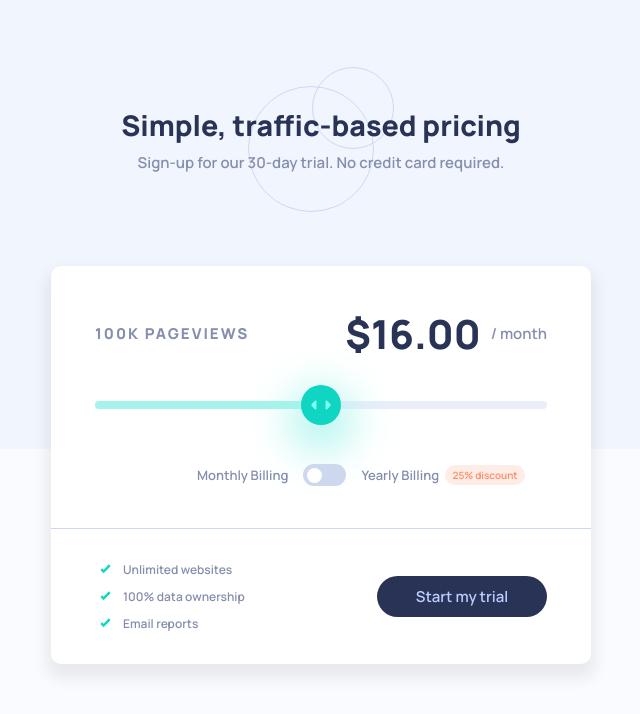
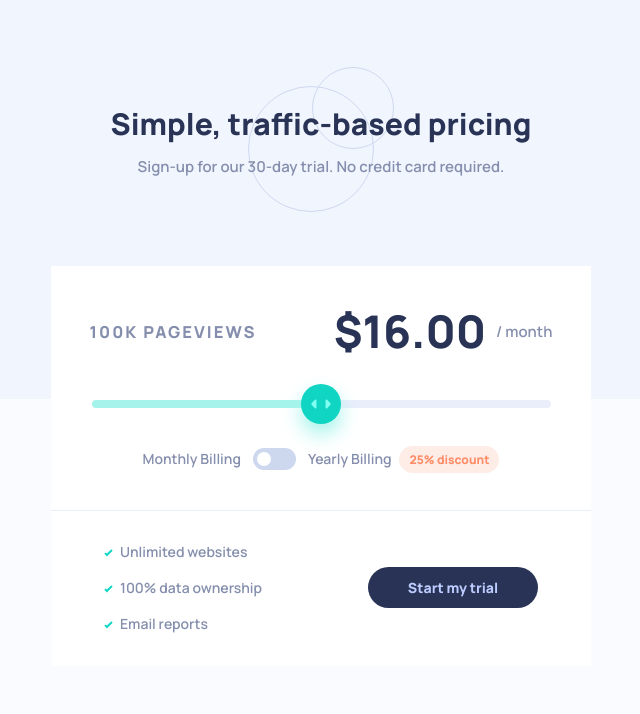
Before and after one commit to Mhmd-Tarek-Mhmd/Interactive-pricing-component, a plain HTML site: page index.html in a window 1280 px wide. Shown: the whole page, without its empty margins (319-959 px from the left). Drawn offline with Linux system fonts and the light colour scheme.

Commit message:
enhanced

```diff
--- a/index.html
+++ b/index.html
@@ -2,476 +2,458 @@
 <html lang="en">
   <head>
     <meta charset="UTF-8" />
+    <meta http-equiv="X-UA-Compatible" content="IE=edge" />
     <meta name="viewport" content="width=device-width, initial-scale=1.0" />
-    <title>Interactive pricing component</title>
     <link rel="preconnect" href="https://fonts.googleapis.com" />
     <link rel="preconnect" href="https://fonts.gstatic.com" crossorigin />
     <link
       rel="stylesheet"
       href="https://fonts.googleapis.com/css2?family=Manrope:wght@600;800&display=swap"
     />
-
-    <!-- Component Style -->
+    <title>Interactive pricing component</title>
     <style>
-      /* Global style */
-      *,
-      *::before,
-      *::after {
+      /* Global styles */
+      * {
+        margin: 0;
         padding: 0;
-        margin: 0;
         box-sizing: border-box;
       }
-      :root {
-        --primary: hsl(227, 35%, 25%);
-        --white: hsl(0, 0%, 100%);
-        --full-slider: hsl(174, 77%, 80%);
-        --strong-cyan: hsl(174, 86%, 45%);
+      body {
+        color: hsl(225, 20%, 60%);
+        font: 600 15px/1.5 "Manrope", sans-serif;
+        background: hsl(230, 100%, 99%) url(images/bg-pattern.svg) no-repeat
+          center center/ contain;
       }
+      @media (min-width: 768px) {
         body {
-        height: calc(800px - 67px);
-        color: hsl(225, 20%, 60%);
-        font: 600 15px "Manrope", sans-serif;
-        background: url(images/bg-pattern.svg) hsl(230, 100%, 99%) no-repeat;
+          background-position: left top;
         }
-      @media (max-width: 750px) {
-        body {
-          height: calc(1600px - 114px);
-          font: 600 25px "Manrope", sans-serif;
-          background: url(images/bg-pattern.svg) no-repeat;
-          background-size: 343%;
+      }
+      button {
+        border: none;
+        font: inherit;
+        color: inherit;
+        background: none;
+      }
+
+      /* Component styles */
+      section {
+        gap: 64px;
+        display: grid;
+        align-content: center;
+        justify-content: center;
+        padding: 114px 24px 50px;
+        grid-template-rows: 290px 956px;
+        grid-template-columns: minmax(0, 540px);
+      }
+      .txt {
+        gap: 20px;
+        display: grid;
+        align-content: center;
+        text-align: center;
+        background: url(images/pattern-circles.svg) no-repeat center bottom /
+          contain;
+      }
+      .txt h1 {
+        font-size: 2em;
+        font-weight: 800;
+        color: hsl(227, 35%, 25%);
+      }
+      @media (min-width: 768px) {
+        section {
+          gap: 54px;
+          padding-top: 67px;
+          grid-template-rows: 145px 400px;
+        }
+        .txt {
+          gap: 10px;
+        }
+        .txt br {
+          display: none;
         }
       }
 
-      /* Utilities */
-      .center-grid {
+      form {
+        height: 100%;
         display: grid;
+        /*align-items: center;
+        align-content: center;
+        justify-content: center; */
+        background-color: #fff;
         align-content: center;
       }
-      .center-flex {
-        display: flex;
-        justify-content: center;
-        align-items: center;
+      form .separator {
+        width: 100%;
+        height: 1px;
+        margin: 40px 0 30px;
+        background-color: hsl(224, 65%, 95%);
       }
-      .justify-between-flex {
-        display: flex;
-        justify-content: space-between;
-        align-items: center;
-      }
-      .flex-wrap {
-        flex-wrap: wrap;
-      }
-      .text-center {
+      @media (max-width: 767px) {
+        form {
           text-align: center;
         }
-      @media (max-width: 750px) {
-        .mobile-column-direction {
-          flex-direction: column;
-        }
-        .mobile-text-center {
-          text-align: center;
-        }
-      }
-
-      .hide {
-        display: none;
-      }
-      .show {
-        display: block;
-      }
-      @media (max-width: 750px) {
-        .mobile-hide {
-          display: none;
-        }
-        .mobile-show {
-          display: block;
+        form .separator {
+          height: 2px;
+          margin: 76px 0 50px;
         }
       }
 
       /*
-      ** Header
+        [1] Wrapper
       */
-      header {
-        min-height: 145px;
-        margin: 67px 0 54px;
-        background: url(images/pattern-circles.svg) no-repeat center;
+      .wrapper {
+        display: grid;
       }
-      header h1 {
-        font-weight: 800;
-        font-size: 1.9em;
-        margin-bottom: 7px;
-        color: var(--primary);
-      }
-      @media (max-width: 750px) {
-        header {
-          min-height: 290px;
-          margin: 114px 0 64px;
-          background-size: contain;
-        }
-        header h1 {
-          font-size: 1.6em;
-          margin-bottom: 15px;
-        }
-        header p {
-          line-height: 1.8;
-          font-size: 26px;
-        }
-      }
-
-      /*
-      ** Card
-      */
-      .card {
-        width: 90%;
-        max-width: 655px;
-        margin: 0 auto;
-        border-radius: 20px;
-        background-color: var(--white);
-        box-shadow: 0 10px 15px 5px rgb(0 0 0 / 7%);
-      }
-      @media (min-width: 751px) {
-        .card {
-          width: 540px;
-          border-radius: 10px;
-        }
-      }
-
-      /* [1] Card Body */
-      .card-body {
-        height: 262px;
-        padding: 40px 44px;
-      }
-      .card-body > div:last-child {
-        font-size: 13px;
-        padding-left: 80px;
-      }
-      .card-body .views {
+      .views {
+        font-size: 1.1em;
         font-weight: 800;
         letter-spacing: 2px;
         text-transform: uppercase;
       }
-      .card-body .price span {
-        font-size: 40px;
+      .price {
+        gap: 10px;
+        display: flex;
+        align-items: center;
+        justify-content: center;
+      }
+      .price span {
+        font-size: 3em;
         font-weight: 800;
-        margin-right: 10px;
-        color: var(--primary);
+        color: hsl(227, 35%, 25%);
       }
-      .card-body .discount {
-        width: 80px;
-        height: 20px;
-        font-size: 10px;
-        margin-left: 6px;
-        line-height: 20px;
-        border-radius: 25px;
-        color: hsl(15, 100%, 70%);
-        background-color: hsl(14, 92%, 95%);
-      }
-      @media (max-width: 750px) {
-        .card-body {
-          height: 554px;
-          padding: 67px 0;
-        }
-        .card-body > div:last-child {
-          font-size: 24px;
-          padding-left: 65px;
-        }
-        .card-body .views {
-          letter-spacing: 3px;
-        }
-        .card-body .price {
-          font-size: 27px;
-          margin-bottom: 70px;
-        }
-        .card-body .price span {
-          font-size: 63px;
-          margin-right: 20px;
-        }
-        .card-body .discount {
-          width: 81px;
-          height: 38px;
-          font-size: 20px;
-          line-height: 39px;
-          margin-left: 11px;
-        }
+      .slider {
+        -webkit-appearance: none;
+        -moz-appearance: none;
+        appearance: none;
+        cursor: pointer;
+        width: 85%;
+        height: 16px;
+        max-width: 558px;
+        margin: 80px auto;
+        border-radius: 10px;
+        background: hsl(224, 65%, 95%)
+          linear-gradient(hsl(174, 77%, 80%), hsl(174, 77%, 80%)) no-repeat left /
+          50%;
       }
 
-      /* Slider component */
-      input[type="range"] {
-        -webkit-appearance: none;
-        width: 90%;
-        max-width: 558px;
-        height: 16px;
-        border-radius: 10px;
-        margin: 80px auto;
-
-        background: hsl(224, 65%, 95%);
-        background-image: linear-gradient(
-          var(--full-slider),
-          var(--full-slider)
-        );
-        background-size: 50%, 100%;
-        background-repeat: no-repeat;
-      }
-      input[type="range"]:focus {
+      /*.slider:focus {
         outline: none;
-      }
-      @media (min-width: 751px) {
-        input[type="range"] {
-          width: 100%;
+      }*/
+      @media (min-width: 768px) {
+        .slider {
+          order: 3;
           height: 8px;
-          margin: 40px auto 55px;
-          order: 3;
+          margin: 34px auto 0;
         }
       }
 
       /* Chrome, Edge, Safari */
-      input[type="range"]::-webkit-slider-thumb {
+      .slider::-webkit-slider-thumb {
         -webkit-appearance: none;
+        appearance: none;
         cursor: grab;
         width: 80px;
         height: 80px;
         border-radius: 50%;
-        background: url(images/icon-slider.svg) var(--strong-cyan) no-repeat
+        background: url(images/icon-slider.svg) hsl(174, 86%, 45%) no-repeat
           center;
         background-size: 50%;
-        box-shadow: 0 15px 45px 10px var(--full-slider);
+        box-shadow: 0 10px 20px hsl(174deg 77% 80%);
       }
-      input[type="range"]::-webkit-slider-thumb:hover {
-        background-color: var(--full-slider);
+      .slider::-webkit-slider-thumb:active {
+        cursor: grabbing;
+      }
+      .slider::-webkit-slider-thumb:hover {
+        background-color: hsl(174, 77%, 80%);
       }
       /* Firefox */
-      input[type="range"]::-moz-range-thumb {
-        cursor: pointer;
+      .slider::-moz-range-thumb {
+        -moz-appearance: none;
+        appearance: none;
+        cursor: grab;
         width: 80px;
         height: 80px;
         border-radius: 50%;
         border: none;
-        background: url(images/icon-slider.svg) var(--strong-cyan) no-repeat
+        background: url(images/icon-slider.svg) hsl(174, 86%, 45%) no-repeat
           center;
-        box-shadow: 0 25px 50px 15px var(--full-slider);
+        box-shadow: 0 10px 20px hsl(174deg 77% 80%);
       }
-      input[type="range"]::-moz-range-thumb:hover {
-        background-color: var(--full-slider);
+      .slider::-moz-range-thumb:active {
+        cursor: grabbing;
+      }
+      .slider::-moz-range-thumb:hover {
+        background-color: hsl(174deg 77% 80%);
       }
       /* IE */
-      input[type="range"]::-ms-thumb {
-        cursor: pointer;
+      .slider::-ms-thumb {
+        appearance: none;
+        cursor: grab;
         width: 80px;
         height: 80px;
         border-radius: 50%;
         border: none;
-        background: url(images/icon-slider.svg) var(--strong-cyan) no-repeat
+        background: url(images/icon-slider.svg) hsl(174, 86%, 45%) no-repeat
           center;
-        box-shadow: 0 25px 50px 15px var(--full-slider);
+        box-shadow: 0 10px 20px hsl(174deg 77% 80%);
       }
-      input[type="range"]::-ms-thumb:hover {
-        background-color: var(--full-slider);
+      .slider::-ms-thumb:active {
+        cursor: grabbing;
       }
-      @media (min-width: 751px) {
-        input[type="range"]::-webkit-slider-thumb {
+      .slider::-ms-thumb:hover {
+        background-color: hsl(174deg 77% 80%);
+      }
+      @media (min-width: 768px) {
+        .wrapper {
+          display: flex;
+          flex-wrap: wrap;
+          align-items: center;
+          justify-content: space-around;
+        }
+        .slider::-webkit-slider-thumb {
           width: 40px;
           height: 40px;
         }
-        input[type="range"]::-moz-range-thumb {
+        .slider::-moz-range-thumb {
           width: 40px;
           height: 40px;
         }
-        input[type="range"]::-ms-thumb {
+        .slider::-ms-thumb {
           width: 40px;
           height: 40px;
         }
       }
 
-      /* Btn component */
-      .btn {
+      /*
+        [2] Billing
+      */
+
+      .billing {
+        gap: 24px;
+        display: flex;
+        margin-top: 70px;
+        align-items: center;
+        justify-self: center;
+      }
+      .billing [role="switch"] {
         width: 86px;
         height: 44px;
+        padding: 8px;
+        display: grid;
         border-radius: 25px;
-        display: flex;
         align-items: center;
-        padding: 8px;
-        cursor: pointer;
-        margin: 0 25px;
+        grid-template-columns: 28px;
         background-color: hsl(223, 50%, 87%);
       }
-      .btn.on {
-        justify-content: flex-end;
+      .billing [role="switch"] span {
+        height: 100%;
+        border-radius: 50%;
+        pointer-events: none;
+        background-color: white;
       }
-      .btn.on,
-      .btn:hover {
-        background-color: var(--strong-cyan);
+      .billing [role="switch"][aria-checked="true"] {
+        justify-content: end;
       }
-      .btn::before {
-        content: "";
-        width: 28px;
-        height: 28px;
-        display: block;
-        border-radius: 50%;
-        background-color: var(--white);
+      .billing p span {
+        font-weight: 800;
+        margin-left: 5px;
+        padding: 5px 10px;
+        border-radius: 15px;
+        color: hsl(15, 100%, 70%);
+        background-color: hsl(14, 92%, 95%);
       }
-      @media (min-width: 751px) {
-        .btn {
+      @media (min-width: 768px) {
+        .billing {
+          gap: 12px;
+          font-size: 14px;
+          margin-top: 40px;
+        }
+        .billing [role="switch"] {
           width: 43px;
           height: 22px;
           padding: 4px;
-          margin: 0 15px;
+          grid-template-columns: 14px;
         }
-        .btn::before {
-          width: 15px;
-          height: 15px;
+        .billing .mobile {
+          display: none;
+        }
+        .billing .desktop {
+          font-size: 12px;
+        }
+      }
+      @media (max-width: 767px) {
+        .billing .desktop {
+          display: none;
+          font-size: 12px;
         }
       }
 
-      /* [2] Card Footer */
-      .card-footer {
-        height: 135px;
-        padding: 0 44px 0 47px;
+      /*
+        [3] Submit
+      */
+
+      .submit {
+        display: flex;
+        font-size: 14px;
+        align-items: center;
+        justify-content: space-around;
       }
-      .card-footer ul {
-        font-size: 12px;
-        list-style: none;
+      .submit ul {
+        gap: 15px;
+        display: grid;
+        list-style: inside url(images/icon-check.svg);
       }
-      .card-footer li:nth-child(2) {
-        margin: 21px 0;
-        margin: 10px 0;
+      .submit button {
+        width: 60%;
+        height: 41px;
+        font-weight: 800;
+        will-change: color;
+        border-radius: 50px;
+        transition: 0.3s color;
+        color: hsl(226, 100%, 87%);
+        background-color: hsl(227, 35%, 25%);
       }
-      .card-footer li::before {
-        content: "";
-        width: 15px;
-        height: 10px;
-        margin-right: 10px;
-        display: inline-block;
-        background: url(images/icon-check.svg) no-repeat center;
-        background-size: contain;
+      .submit button:focus-visible,
+      .submit button:hover {
+        color: #fff;
       }
-      .card-footer input[type="submit"] {
-        width: 170px;
-        height: 41px;
-        border: none;
-        font: inherit;
-        border-radius: 40px;
-        color: hsl(226, 100%, 87%);
-        background-color: var(--primary);
+      @media (max-width: 767px) {
+        .submit {
+          gap: 66px;
+          font-size: 1.1em;
+          flex-direction: column;
+          justify-content: center;
         }
-      .card-footer input[type="submit"]:hover {
-        cursor: pointer;
-        color: var(--white);
+        .submit button {
+          height: 82px;
         }
-      @media (max-width: 750px) {
-        .card-footer {
-          height: 400px;
-          padding: 50px 0 64px;
       }
-        .card-footer ul {
-          font-size: 24px;
-        }
-        .card-footer li:nth-child(2) {
-          margin: 21px 0;
-        }
-        .card-footer li::before {
-          width: 20px;
-          height: 20px;
-          margin-right: 25px;
-        }
-        .card input[type="submit"] {
-          width: 340px;
-          height: 82px;
+      @media (min-width: 768px) {
+        .submit button {
+          max-width: 170px;
         }
       }
     </style>
   </head>
-
   <body>
-    <!--
-      Header
-    -->
-    <header class="center-grid text-center">
+    <main>
+      <section>
+        <div class="txt">
           <h1>Simple, traffic-based pricing</h1>
           <p>
-        Sign-up for our 30-day trial.<br class="hide mobile-show" />
+            Sign-up for our 30-day trial.<br />
             No credit card required.
           </p>
-    </header>
+        </div>
 
-    <!--
-      Card
-    -->
-    <form class="card mobile-text-center">
-      <!-- [1] Card Body -->
-      <div class="card-body">
-        <!-- component controls -->
-        <div class="justify-between-flex flex-wrap mobile-column-direction">
-          <p class="views"><span>100K</span> Pageviews</p>
+        <form>
+          <div class="wrapper">
+            <p class="views"><span></span> Pageviews</p>
             <input
+              class="slider"
               type="range"
               name="price"
-            max="4"
-            oninput="handleInputChange(event)"
+              aria-label="Choose your billing plan"
             />
-          <p class="price center-flex"><span>$16.00</span>/ month</p>
+            <p class="price"><span></span>/ month</p>
           </div>
 
-        <!-- discount controls -->
-        <div class="center-flex">
-          <span>Monthly Billing</span>
-          <div class="btn" onclick="discount(event)"></div>
-          <span>Yearly Billing</span>
-          <span class="discount hide mobile-show">-25%</span>
-          <span class="discount mobile-hide text-center">25% discount</span>
-        </div>
+          <div class="billing">
+            <p>Monthly Billing</p>
+            <button
+              type="button"
+              role="switch"
+              aria-checked="false"
+              aria-label="Is yearly billing?"
+            >
+              <span aria-hidden="true"></span>
+            </button>
+            <p>
+              Yearly Billing
+              <span class="mobile">-25%</span>
+              <span class="desktop">25% discount</span>
+            </p>
           </div>
 
-      <!-- Separator -->
-      <div style="height: 1px; background-color: hsl(223, 50%, 87%)"></div>
+          <div class="separator"></div>
 
-      <!-- [2] Card Footer -->
-      <div class="card-footer justify-between-flex mobile-column-direction">
+          <div class="submit">
             <ul>
               <li>Unlimited websites</li>
               <li>100% data ownership</li>
               <li>Email reports</li>
             </ul>
 
-        <input type="submit" value="Start my trial" />
+            <button type="submit">Start my trial</button>
           </div>
         </form>
+      </section>
+    </main>
 
-    <!--
-      Component Logic
-    -->
     <script>
-      /* Helper Functions */
-      function discount(e) {
-        const target = e.target;
-        const price = document.querySelector(".price span");
-        let val = (parseInt(price.innerHTML.substr(1)) / 4) * 3;
+      const $ = document.querySelector.bind(document);
 
-        target.classList.toggle("on");
-        target.classList.contains("on")
-          ? (price.innerHTML = "$" + val + ".00")
-          : updateUI(document.querySelector("input[type=range]").value);
-      }
-      function handleInputChange(e) {
-        const target = e.target;
+      (function () {
+        const Modal = {
+          billing: "monthly",
+          pageViews: ["10K", "50K", "100K", "500k", "1M"],
+          cost: [8, 12, 16, 24, 36],
+        };
 
-        const min = target.min;
-        const max = target.max;
-        const val = target.value;
+        const Controller = {
+          getPageViews: () => Modal.pageViews,
+          getCost: () => Modal.cost,
 
-        updateUI(val);
-        target.style.backgroundSize =
-          ((val - min) * 100) / (max - min) + "% 100%";
-      }
-      function updateUI(targetVal) {
-        const views = ["10k", "50K", "100K", "500K", "1M"];
-        const prices = ["$8.00", "$12.00", "$16.00", "$24.00", "$36.00"];
+          getBilling: () => Modal.billing,
+          toggleBilling: function () {
+            Modal.billing =
+              this.getBilling() === "monthly" ? "yearly" : "monthly";
+          },
 
-        prices.forEach((price, i) => {
-          if (parseInt(targetVal) === i) {
-            document.querySelector(".price span").innerHTML = price;
-            document.querySelector(".views span").innerHTML = views[i];
-          }
-        });
-      }
+          init: function () {
+            Views.init();
+          },
+        };
+
+        const Views = {
+          init: function () {
+            const slider = $(".slider");
+            const dataLength = Controller.getPageViews().length;
+
+            slider.max = dataLength - 1;
+            slider.value = Math.floor(dataLength / 2);
+            this.render();
+
+            slider.oninput = (e) => {
+              e.target.style.backgroundSize =
+                (slider.value * 100) / (dataLength - 1) + "%";
+
+              this.render();
+            };
+
+            $("form [role=switch]").onclick = (e) => {
+              e.target.ariaChecked =
+                e.target.ariaChecked === "false" ? "true" : "false";
+
+              Controller.toggleBilling();
+              this.render();
+            };
+          },
+
+          render: function () {
+            let currentIndex = $(".slider").value;
+            const billing = Controller.getBilling();
+            const pageViews = Controller.getPageViews()[currentIndex];
+            const cost = Controller.getCost()[currentIndex];
+            const totalCost = billing === "monthly" ? cost : (cost / 4) * 3;
+
+            $(".views span").innerHTML = pageViews;
+            $(".price span").innerHTML = "$" + totalCost + ".00";
+          },
+        };
+
+        Controller.init();
+      })();
     </script>
   </body>
 </html>
```
Also changed, not shown: screenshots/desktop.png (added), screenshots/mobile.png (added), 1 other file. Lines whose indentation alone changed are shown as unchanged.
